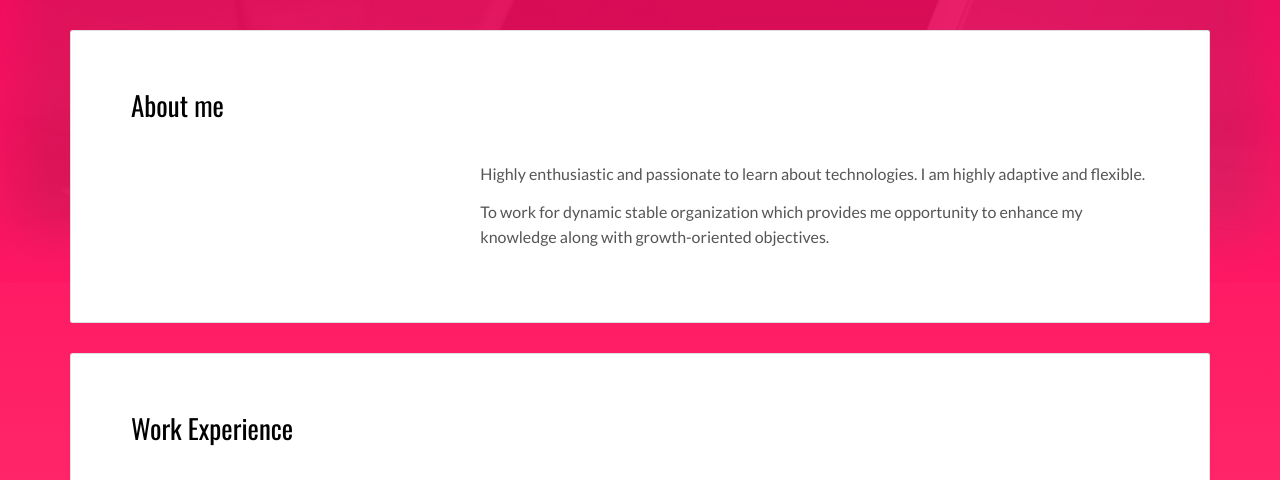
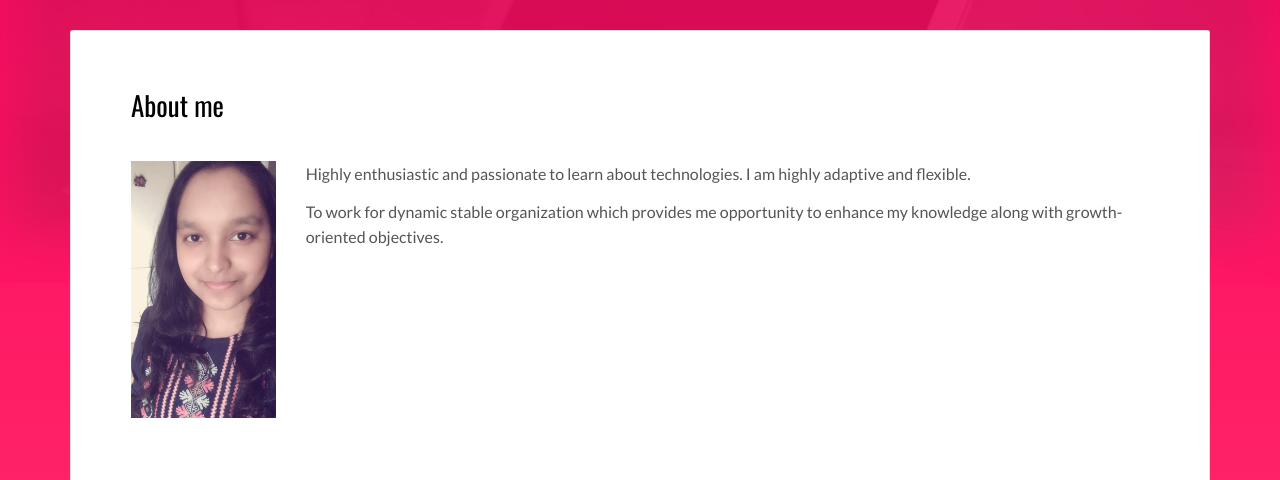
Before and after one commit to SahithiKannam/personalWebsite, a plain HTML site: page index.html in a window 1280 px wide. Shown: the part 277-757 px from the top of the page. Drawn offline with nearby package versions, Linux system fonts and the light colour scheme.

Commit message:
added profile

```diff
--- a/index.html
+++ b/index.html
@@ -55,10 +55,10 @@
           <div class="card-block">
             <h2>About me</h2>
             <div class="row">
-              <div class="col-md-4">
-                <p><img src="./assets/images/img-09.jpg" class="img-responsive" alt=""></p>
+              <div class="col-md-2">
+                <p><img src="./assets/images/img-10.jpg" width=200px class="img-responsive" alt=""></p>
               </div>
-              <div class="col-md-8">
+              <div class="col-md-10">
 
                 <p> Highly enthusiastic and passionate to learn about technologies. I am highly adaptive and flexible.</p>
               <p>To work for dynamic stable organization which provides me opportunity to enhance my knowledge along with growth-oriented
@@ -119,7 +119,7 @@
                 <div class="education-experience">
                   <small class="date">2020-Present</small>
                   <h3 class="h5 date-title">Masters program in Software Technology</h3>
-                  <p><a href="https://lnu.se/en/programme/software-technology-master-programme-nada2/vaxjo-international-autumn-05953/">Linnaeus University</a></p>
+                  <p><a href="https://lnu.se/en/programme/software-technology-master-programme-nada2/vaxjo-international-autumn-05953/" title="">Linnaeus University</a></p>
                   <p>Växjö, Sweden</p>
                 </div>
                 <br>
@@ -133,6 +133,7 @@
                     <p><a href="https://www.hkr.se/program/TBDIY/utbildningsplan">Kristianstad University</a></p>
                     <p>Kristianstad, Sweden</p>
                   </div>
+                  <br>
               </div>
               <div class="col-md-4">
                 <div class="education-experience">
```
Also changed, not shown: assets/images/img-10.jpg (added).
